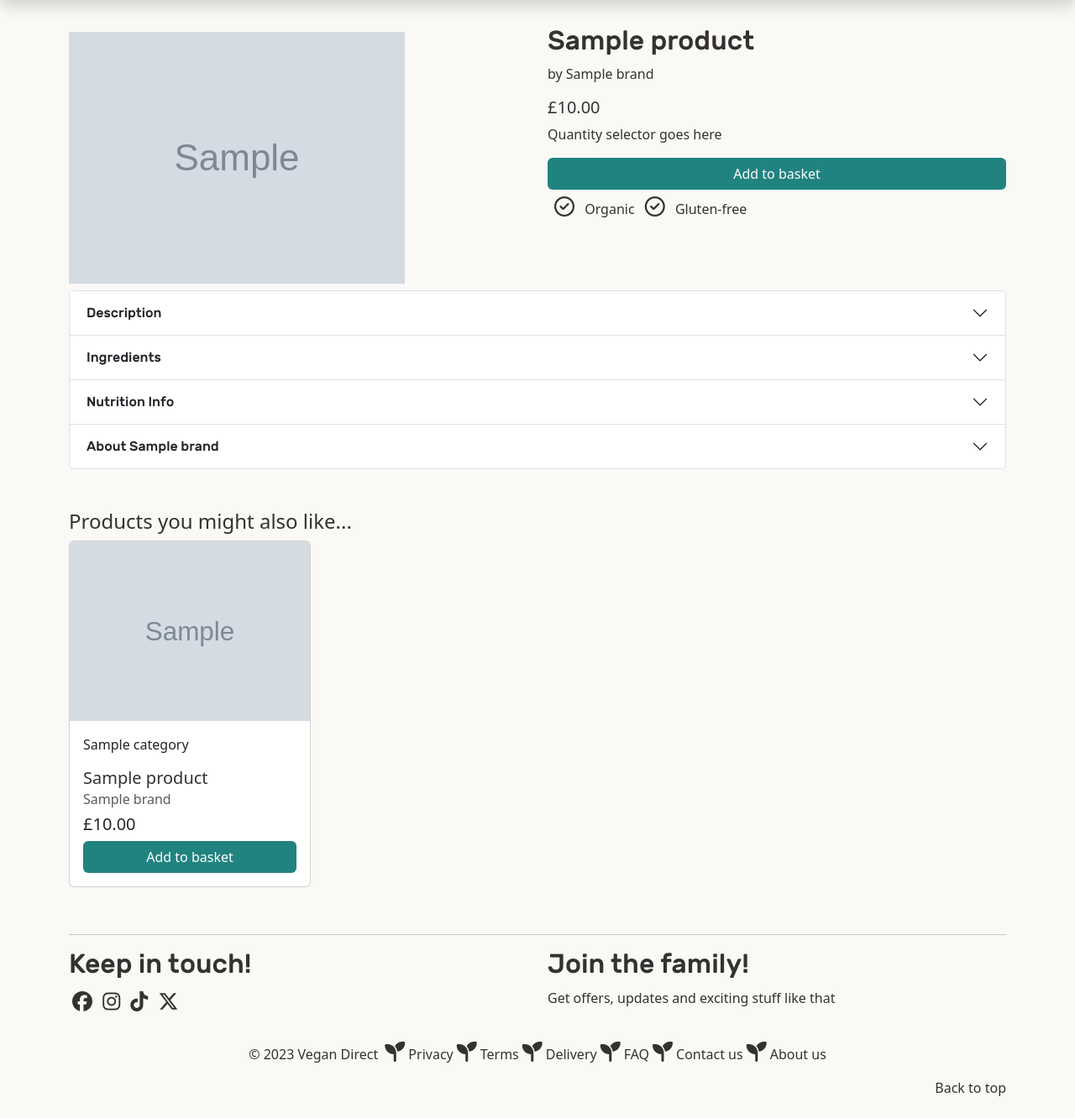
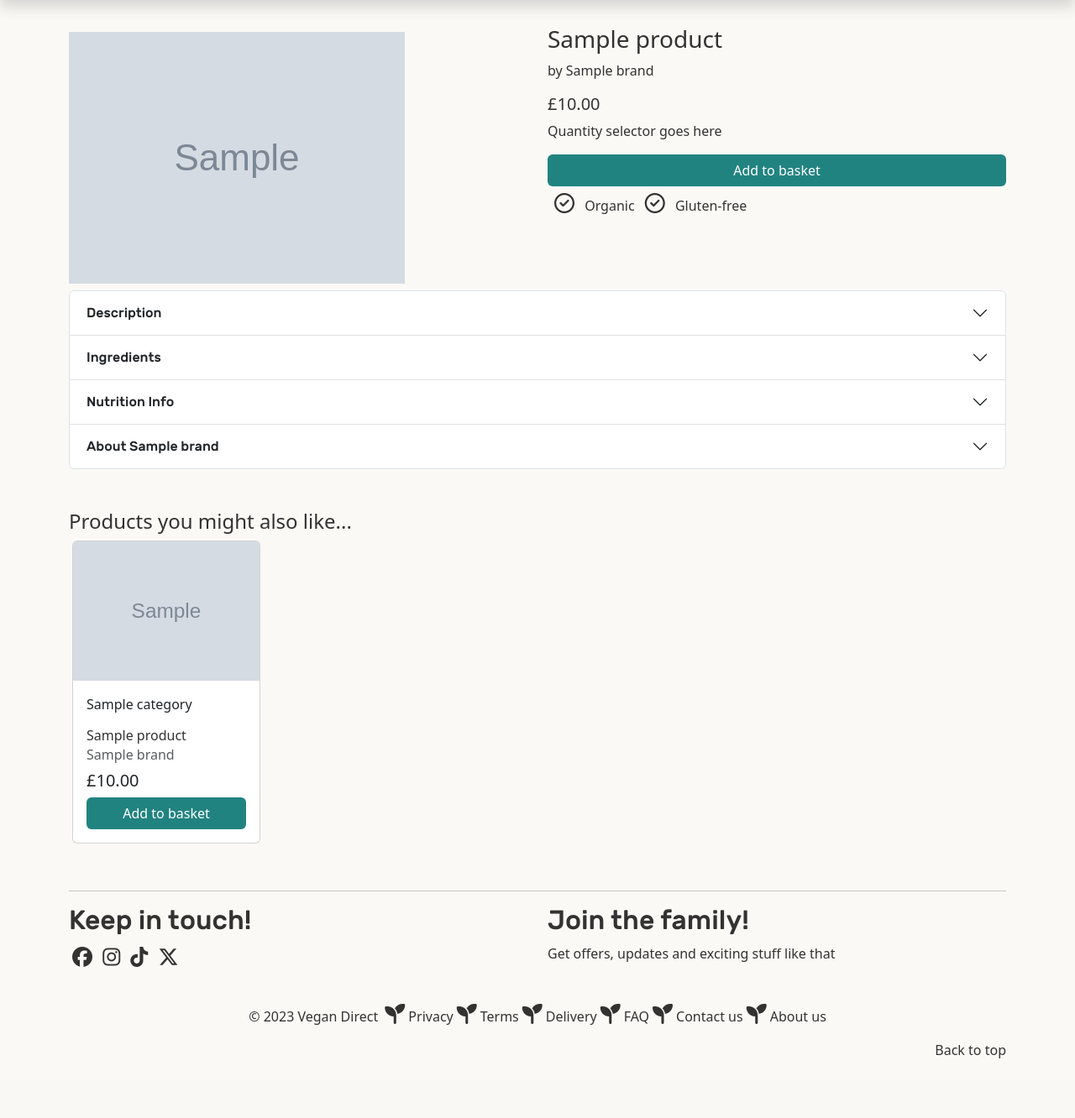
Before and after one commit to charleymroberts/ecommerce, a Django app: a page that uses templates/base.html in a window 1280 px wide. Shown: the part 66-1398 px from the top of the page at 84% size. After the commit the page ends 1327 px from the top, so only its background shows below. Run offline with Django 4.2, Linux system fonts and the light colour scheme; tables that the repository leaves empty hold one stand-in row (values such as "Sample post"); grey boxes marked "Sample" are stand-in pictures; some libraries are stand-ins or nearby versions; some web fonts are replaced.

Commit message:
Add 'show_in_menu' field to Category model
Add 'show_in_menu' field to select in the admin panel which top level categories to include in the navbar menu. Also adjust styling on product page

```diff
--- a/products/contexts.py
+++ b/products/contexts.py
@@ -3,7 +3,7 @@ from .models import Category
 
 def navbar(request):
 
-    nav_categories = Category.objects.filter(parent__isnull=True)
+    nav_categories = Category.objects.filter(parent__isnull=True, show_in_menu=True)
 
     context = {
         'nav_categories': nav_categories,
--- a/products/models.py
+++ b/products/models.py
@@ -15,6 +15,7 @@ class Category(models.Model):
                                blank=True, related_name='children')
     description = models.TextField()
     slug = models.SlugField(unique=True)
+    show_in_menu = models.BooleanField(default=True)
 
     def __str__(self):
         return self.name
--- a/products/templates/products/category.html
+++ b/products/templates/products/category.html
@@ -51,14 +51,14 @@
 <!---Card code from Bootstrap: https://getbootstrap.com/docs/5.3/components/card/-->
 
     {% for product in products %}
-        <div class="col-md-3 mb-2">
-                <div class="card" style="width: 18rem;">
+        <div class="col-6 col-md-4 col-lg-3 mb-2">
+                <div class="card">
                   {% if product.image %}
                     <img src="{{ product.image.url }}" class="card-img-top" alt="">
                   {% endif %}
                   <div class="card-body">
                     <p class="card-text">{{ product.categories.first.name }}</p>
-                    <a href="{% url 'single-product' category.slug product.slug %}"><h5 class="card-title">{{ product.name }}</h5></a>
+                    <a href="{% url 'single-product' category.slug product.slug %}"><h6 class="card-title">{{ product.name }}</h6></a>
                       <a href="{% url 'brand' product.brand.slug %}"><h6 class="card-subtitle mb-2 text-body-secondary">{{ product.brand }}</h6></a>
                     <h5>£{{ product.retail_price }}</h5>
                     <a href="#" class="btn buy-now">Add to basket</a>
--- a/products/templates/products/product.html
+++ b/products/templates/products/product.html
@@ -10,10 +10,14 @@
     {% endif %}
     <div class="row">
         <div class="col-md-6 product-photo my-2">
+          {% if this_product.image %}
+            <div>
             <img src="{{ this_product.image.url }}" alt="">
+            </div>
+          {% endif %}
         </div>
         <div class="col-md-6">
-            <h2>{{ this_product.name }}</h2>
+            <h3>{{ this_product.name }}</h3>
             <p>by {{ this_product.brand }}</p>
             <h5>£{{ this_product.retail_price }}</h5>
             <p>Quantity selector goes here</p>
@@ -80,14 +84,14 @@
     <div class="row row-col mt-5">
         <h4>Products you might also like...</h4>
         {% for product in related_products %}
-        <div class="col-md-3 mb-2">
-                <div class="card" style="width: 18rem;">
+        <div class="col-sm-12 col-md-6 col-lg-3 mb-2 mx-1">
+                <div class="card" style="width: 14rem;">
                   {% if product.image %}
                     <img src="{{ product.image.url }}" class="card-img-top" alt="">
                   {% endif %}
                   <div class="card-body">
                     <p class="card-text">{{ product.categories.first.name }}</p>
-                    <a href="{% url 'single-product' category.slug product.slug %}"><h5 class="card-title">{{ product.name }}</h5></a>
+                    <a href="{% url 'single-product' category.slug product.slug %}"><h6 class="card-title">{{ product.name }}</h6></a>
                     <h6 class="card-subtitle mb-2 text-body-secondary">{{ product.brand }}</h6>
                     <h5>£{{ product.retail_price }}</h5>
                     <a href="#" class="btn buy-now">Add to basket</a>
--- a/templates/base.html
+++ b/templates/base.html
@@ -26,7 +26,7 @@
 <body>
 
 <header>
-    <nav class="navbar navbar-expand-xl fixed-top py-0 shadow">
+    <nav class="navbar navbar-expand-lg fixed-top py-0 shadow">
         <div class="container-fluid top-nav">
 
             <a class="navbar-brand" href="/"><h1>VeganDirect</h1></a>
@@ -103,7 +103,7 @@
         <hr>
         <div class="row">
 
-            <div class="col-md-6">
+            <div class="col-md-6 mb-3">
                 <h2>Keep in touch!</h2>
                 <i class="fa-brands fa-facebook m-1"></i>
                 <i class="fa-brands fa-instagram m-1"></i>
```
Also changed, not shown: home/templates/home/index.html (+10 -13 lines), static/css/style.css (line endings or trailing spaces).
